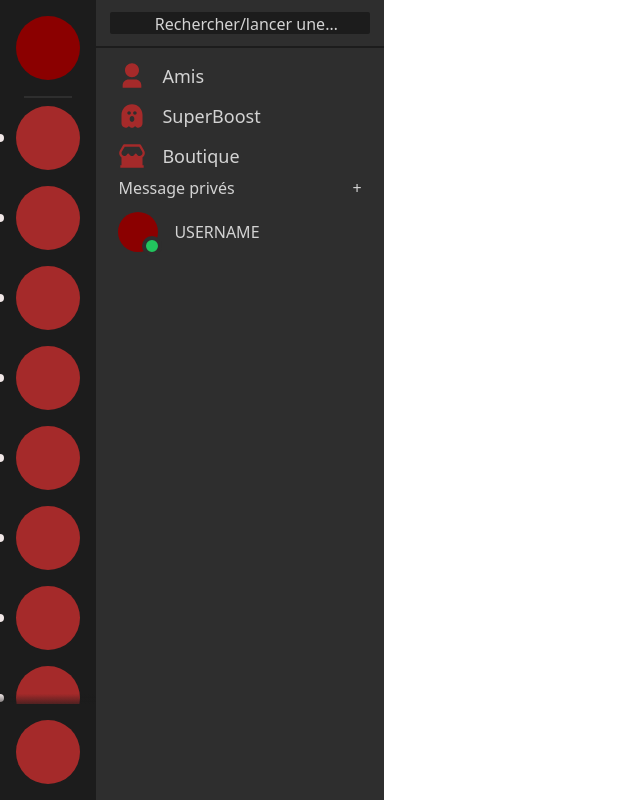
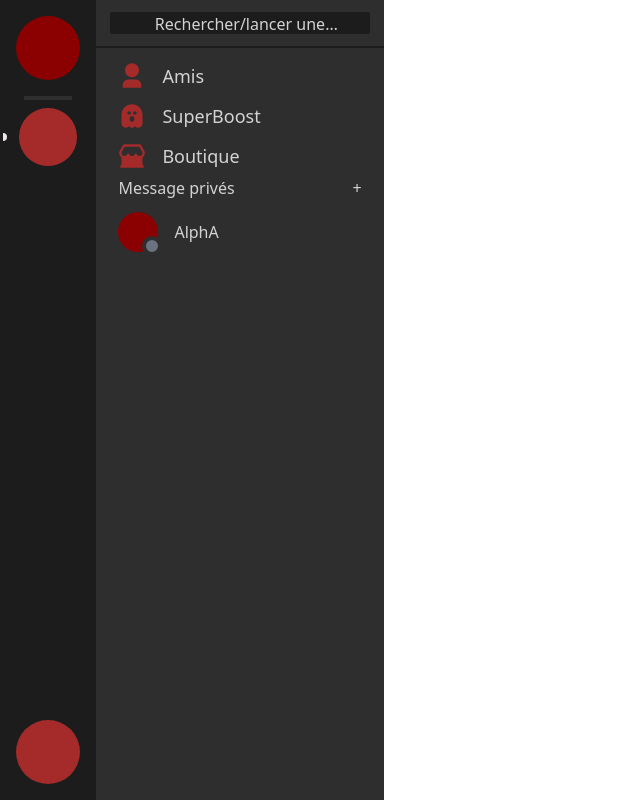
Before and after one commit to Arhanys/DiscordClone, a Next.js app: page / in a window 1280 px wide. Shown: the whole page, without its empty margins (0-640 px from the left). Built offline with nearby package versions, Linux system fonts and the light colour scheme.

Commit message:
WIP UI for server and chat sideBars

```diff
--- /dev/null
+++ b/src/components/FriendChat.tsx
@@ -0,0 +1,27 @@
+import FriendIcon from "./FriendIcon";
+
+interface FriendRectangleProps {
+  name: string;
+}
+
+export default function FriendRectangle({ name }: FriendRectangleProps) {
+  return (
+    <div className="hover:bg-accentRed w-[90%] h-12 rounded-md mx-auto flex items-center px-2 justify-between hover:cursor-pointer group mb-2">
+      <div className="h-full flex items-center gap-4">
+        <FriendIcon />
+        <p className="text-lightGray group-hover:text-offWhite">{name}</p>
+      </div>
+      <button className="text-lightGray group-hover:text-offWhite me-2">
+        <svg
+          xmlns="http://www.w3.org/2000/svg"
+          viewBox="0 0 24 24"
+          height="24"
+          width="24"
+          className="fill-none group-hover:fill-offWhite"
+        >
+          <path d="M11.9997 10.5865L16.9495 5.63672L18.3637 7.05093L13.4139 12.0007L18.3637 16.9504L16.9495 18.3646L11.9997 13.4149L7.04996 18.3646L5.63574 16.9504L10.5855 12.0007L5.63574 7.05093L7.04996 5.63672L11.9997 10.5865Z"></path>
+        </svg>
+      </button>
+    </div>
+  );
+}
--- a/src/components/FriendIcon.tsx
+++ b/src/components/FriendIcon.tsx
@@ -1,7 +1,20 @@
-export default function FriendIcon() {
+interface FriendIconProps {
+  status?: "online" | "offline" | "away" | "busy";
+}
+
+export default function FriendIcon({ status = "offline" }: FriendIconProps) {
+  const statusColor = {
+    online: "after:bg-green-500",
+    offline: "after:bg-gray-500",
+    away: "after:bg-yellow-500",
+    busy: "after:bg-red-500",
+  };
+
   return (
     <>
-      <div className="h-5/6 aspect-square rounded-[50%] relative bg-darkRed after:content-[''] after:bg-green-500 after:h-5 after:aspect-square after:rounded-full after:absolute after:-bottom-1 after:-right-1 after:border-4 after:border-accentDark after:group-hover:border-accentRed"></div>
+      <div
+        className={`h-5/6 aspect-square rounded-[50%] relative bg-darkRed after:content-[''] after:h-5 after:aspect-square after:rounded-full after:absolute after:-bottom-1 after:-right-1 after:border-4 after:border-accentDark after:group-hover:border-accentRed ${statusColor[status]}`}
+      ></div>
     </>
   );
 }
--- /dev/null
+++ b/src/components/ServerIcon.tsx
@@ -0,0 +1,7 @@
+export default function ServerIon() {
+  return (
+    <>
+      <li className="w-3/5 aspect-square bg-accentRed rounded-[50%] hover:rounded-3xl hover:bg-darkRed flex-shrink-0 transition-all relative before:content-[''] before:absolute before:h-2 before:hover:h-6 before:w-[0.25rem] before:bg-offWhite before:rounded-tr-3xl before:rounded-br-3xl before:-left-4 before:top-1/2 before:-translate-y-1/2 before:transition-all cursor-pointer"></li>
+    </>
+  );
+}
--- a/src/components/SideFriend.tsx
+++ b/src/components/SideFriend.tsx
@@ -1,6 +1,10 @@
-import FriendIcon from "./FriendIcon";
+"use client";
+
+import { useState } from "react";
+import FriendChat from "./FriendChat";
 
 export default function SideFriend() {
+  const [privateMessage, setPrivateMessage] = useState([{ name: "AlphA" }]);
   return (
     <>
       <div className="bg-accentDark h-screen w-72 flex flex-col">
@@ -15,7 +19,7 @@ export default function SideFriend() {
         >
           <div
             id="FriendsButton"
-            className="w-[90%] h-10 hover:bg-accentRed rounded-md mx-auto flex items-center group"
+            className="w-[90%] h-10 hover:bg-accentRed rounded-md mx-auto flex items-center group cursor-pointer"
           >
             <svg
               xmlns="http://www.w3.org/2000/svg"
@@ -32,7 +36,7 @@ export default function SideFriend() {
           </div>
           <div
             id="SuperBoostButton"
-            className="w-[90%] h-10 hover:bg-accentRed rounded-md mx-auto flex items-center group"
+            className="w-[90%] h-10 hover:bg-accentRed rounded-md mx-auto flex items-center group cursor-pointer"
           >
             <svg
               xmlns="http://www.w3.org/2000/svg"
@@ -49,7 +53,7 @@ export default function SideFriend() {
           </div>
           <div
             id="ShopButton"
-            className="w-[90%] h-10 hover:bg-accentRed rounded-md mx-auto flex items-center group"
+            className="w-[90%] h-10 hover:bg-accentRed rounded-md mx-auto flex items-center group cursor-pointer"
           >
             <svg
               xmlns="http://www.w3.org/2000/svg"
@@ -68,26 +72,9 @@ export default function SideFriend() {
             <p>Message privés</p>
             <p>+</p>
           </button>
-
-          <div className="hover:bg-accentRed w-[90%] h-12 rounded-md mx-auto flex items-center px-2 justify-between hover:cursor-pointer group">
-            <div className="h-full flex items-center gap-4">
-              <FriendIcon />
-              <p className="text-lightGray group-hover:text-offWhite">
-                USERNAME
-              </p>
-            </div>
-            <button className="text-lightGray group-hover:text-offWhite me-2">
-              <svg
-                xmlns="http://www.w3.org/2000/svg"
-                viewBox="0 0 24 24"
-                height="24"
-                width="24"
-                className="fill-none group-hover:fill-offWhite"
-              >
-                <path d="M11.9997 10.5865L16.9495 5.63672L18.3637 7.05093L13.4139 12.0007L18.3637 16.9504L16.9495 18.3646L11.9997 13.4149L7.04996 18.3646L5.63574 16.9504L10.5855 12.0007L5.63574 7.05093L7.04996 5.63672L11.9997 10.5865Z"></path>
-              </svg>
-            </button>
-          </div>
+          {privateMessage.map((privateMessage, index) => (
+            <FriendChat key={index} name={privateMessage.name} />
+          ))}
         </div>
       </div>
     </>
--- a/src/components/SideServer.tsx
+++ b/src/components/SideServer.tsx
@@ -1,3 +1,5 @@
+import ServerIcon from "./ServerIcon";
+
 export default function SideServer() {
   return (
     <>
@@ -9,36 +11,18 @@ export default function SideServer() {
           id="logoContainer"
           className=" h-24 min-h-24 flex items-center justify-center"
         >
-          <div className="h-2/3 aspect-square rounded-full bg-darkRed"></div>
+          <div className="w-2/3 aspect-square rounded-full bg-darkRed"></div>
         </div>
         <div className="bg-accentDark w-1/2 h-1 mx-auto mb-2"></div>
         <ul
           id="serverList"
           className="flex flex-col gap-4 items-center overflow-auto no-scrollbar"
         >
-          <li className="w-2/3 aspect-square bg-accentRed rounded-[50%] hover:rounded-3xl hover:bg-darkRed flex-shrink-0 transition-all relative before:content-[''] before:absolute before:h-2 before:hover:h-6 before:w-[0.25rem] before:bg-offWhite before:rounded-tr-3xl before:rounded-br-3xl before:-left-4 before:top-1/2 before:-translate-y-1/2 before:transition-all"></li>
-          <li className="w-2/3 aspect-square bg-accentRed rounded-[50%] hover:rounded-3xl hover:bg-darkRed flex-shrink-0 transition-all relative before:content-[''] before:absolute before:h-2 before:hover:h-6 before:w-[0.25rem] before:bg-offWhite before:rounded-tr-3xl before:rounded-br-3xl before:-left-4 before:top-1/2 before:-translate-y-1/2 before:transition-all"></li>
-          <li className="w-2/3 aspect-square bg-accentRed rounded-[50%] hover:rounded-3xl hover:bg-darkRed flex-shrink-0 transition-all relative before:content-[''] before:absolute before:h-2 before:hover:h-6 before:w-[0.25rem] before:bg-offWhite before:rounded-tr-3xl before:rounded-br-3xl before:-left-4 before:top-1/2 before:-translate-y-1/2 before:transition-all"></li>
-          <li className="w-2/3 aspect-square bg-accentRed rounded-[50%] hover:rounded-3xl hover:bg-darkRed flex-shrink-0 transition-all relative before:content-[''] before:absolute before:h-2 before:hover:h-6 before:w-[0.25rem] before:bg-offWhite before:rounded-tr-3xl before:rounded-br-3xl before:-left-4 before:top-1/2 before:-translate-y-1/2 before:transition-all"></li>
-          <li className="w-2/3 aspect-square bg-accentRed rounded-[50%] hover:rounded-3xl hover:bg-darkRed flex-shrink-0 transition-all relative before:content-[''] before:absolute before:h-2 before:hover:h-6 before:w-[0.25rem] before:bg-offWhite before:rounded-tr-3xl before:rounded-br-3xl before:-left-4 before:top-1/2 before:-translate-y-1/2 before:transition-all"></li>
-          <li className="w-2/3 aspect-square bg-accentRed rounded-[50%] hover:rounded-3xl hover:bg-darkRed flex-shrink-0 transition-all relative before:content-[''] before:absolute before:h-2 before:hover:h-6 before:w-[0.25rem] before:bg-offWhite before:rounded-tr-3xl before:rounded-br-3xl before:-left-4 before:top-1/2 before:-translate-y-1/2 before:transition-all"></li>
-          <li className="w-2/3 aspect-square bg-accentRed rounded-[50%] hover:rounded-3xl hover:bg-darkRed flex-shrink-0 transition-all relative before:content-[''] before:absolute before:h-2 before:hover:h-6 before:w-[0.25rem] before:bg-offWhite before:rounded-tr-3xl before:rounded-br-3xl before:-left-4 before:top-1/2 before:-translate-y-1/2 before:transition-all"></li>
-          <li className="w-2/3 aspect-square bg-accentRed rounded-[50%] hover:rounded-3xl hover:bg-darkRed flex-shrink-0 transition-all relative before:content-[''] before:absolute before:h-2 before:hover:h-6 before:w-[0.25rem] before:bg-offWhite before:rounded-tr-3xl before:rounded-br-3xl before:-left-4 before:top-1/2 before:-translate-y-1/2 before:transition-all"></li>
-          <li className="w-2/3 aspect-square bg-accentRed rounded-[50%] hover:rounded-3xl hover:bg-darkRed flex-shrink-0 transition-all relative before:content-[''] before:absolute before:h-2 before:hover:h-6 before:w-[0.25rem] before:bg-offWhite before:rounded-tr-3xl before:rounded-br-3xl before:-left-4 before:top-1/2 before:-translate-y-1/2 before:transition-all"></li>
-          <li className="w-2/3 aspect-square bg-accentRed rounded-[50%] hover:rounded-3xl hover:bg-darkRed flex-shrink-0 transition-all relative before:content-[''] before:absolute before:h-2 before:hover:h-6 before:w-[0.25rem] before:bg-offWhite before:rounded-tr-3xl before:rounded-br-3xl before:-left-4 before:top-1/2 before:-translate-y-1/2 before:transition-all"></li>
-          <li className="w-2/3 aspect-square bg-accentRed rounded-[50%] hover:rounded-3xl hover:bg-darkRed flex-shrink-0 transition-all relative before:content-[''] before:absolute before:h-2 before:hover:h-6 before:w-[0.25rem] before:bg-offWhite before:rounded-tr-3xl before:rounded-br-3xl before:-left-4 before:top-1/2 before:-translate-y-1/2 before:transition-all"></li>
-          <li className="w-2/3 aspect-square bg-accentRed rounded-[50%] hover:rounded-3xl hover:bg-darkRed flex-shrink-0 transition-all relative before:content-[''] before:absolute before:h-2 before:hover:h-6 before:w-[0.25rem] before:bg-offWhite before:rounded-tr-3xl before:rounded-br-3xl before:-left-4 before:top-1/2 before:-translate-y-1/2 before:transition-all"></li>
-          <li className="w-2/3 aspect-square bg-accentRed rounded-[50%] hover:rounded-3xl hover:bg-darkRed flex-shrink-0 transition-all relative before:content-[''] before:absolute before:h-2 before:hover:h-6 before:w-[0.25rem] before:bg-offWhite before:rounded-tr-3xl before:rounded-br-3xl before:-left-4 before:top-1/2 before:-translate-y-1/2 before:transition-all"></li>
-          <li className="w-2/3 aspect-square bg-accentRed rounded-[50%] hover:rounded-3xl hover:bg-darkRed flex-shrink-0 transition-all relative before:content-[''] before:absolute before:h-2 before:hover:h-6 before:w-[0.25rem] before:bg-offWhite before:rounded-tr-3xl before:rounded-br-3xl before:-left-4 before:top-1/2 before:-translate-y-1/2 before:transition-all"></li>
-          <li className="w-2/3 aspect-square bg-accentRed rounded-[50%] hover:rounded-3xl hover:bg-darkRed flex-shrink-0 transition-all relative before:content-[''] before:absolute before:h-2 before:hover:h-6 before:w-[0.25rem] before:bg-offWhite before:rounded-tr-3xl before:rounded-br-3xl before:-left-4 before:top-1/2 before:-translate-y-1/2 before:transition-all"></li>
-          <li className="w-2/3 aspect-square bg-accentRed rounded-[50%] hover:rounded-3xl hover:bg-darkRed flex-shrink-0 transition-all relative before:content-[''] before:absolute before:h-2 before:hover:h-6 before:w-[0.25rem] before:bg-offWhite before:rounded-tr-3xl before:rounded-br-3xl before:-left-4 before:top-1/2 before:-translate-y-1/2 before:transition-all"></li>
-          <li className="w-2/3 aspect-square bg-accentRed rounded-[50%] hover:rounded-3xl hover:bg-darkRed flex-shrink-0 transition-all relative before:content-[''] before:absolute before:h-2 before:hover:h-6 before:w-[0.25rem] before:bg-offWhite before:rounded-tr-3xl before:rounded-br-3xl before:-left-4 before:top-1/2 before:-translate-y-1/2 before:transition-all"></li>
-          <li className="w-2/3 aspect-square bg-accentRed rounded-[50%] hover:rounded-3xl hover:bg-darkRed flex-shrink-0 transition-all relative before:content-[''] before:absolute before:h-2 before:hover:h-6 before:w-[0.25rem] before:bg-offWhite before:rounded-tr-3xl before:rounded-br-3xl before:-left-4 before:top-1/2 before:-translate-y-1/2 before:transition-all"></li>
-          <li className="w-2/3 aspect-square bg-accentRed rounded-[50%] hover:rounded-3xl hover:bg-darkRed flex-shrink-0 transition-all relative before:content-[''] before:absolute before:h-2 before:hover:h-6 before:w-[0.25rem] before:bg-offWhite before:rounded-tr-3xl before:rounded-br-3xl before:-left-4 before:top-1/2 before:-translate-y-1/2 before:transition-all"></li>
+          <ServerIcon />
         </ul>
         <div
           id="discoverContainer"
-          className="h-24 min-h-24 w-24 flex justify-center items-center fixed bottom-0 bg-backgroundDark after:content-[''] after:absolute after:top-[-10%] after:h-4 after:w-full after:bg-gradient-to-t after:from-backgroundDark after:to-transparent"
+          className="h-24 min-h-24 w-24 flex justify-center items-center fixed bottom-0 bg-backgroundDark after:content-[''] after:absolute after:top-[-10%] after:h-4 after:w-full after:bg-gradient-to-t after:from-backgroundDark after:to-transparent cursor-pointer"
         >
           <div className="h-2/3 aspect-square rounded-[50%] bg-accentRed hover:rounded-3xl shrink-0 transition-all"></div>
         </div>
```
